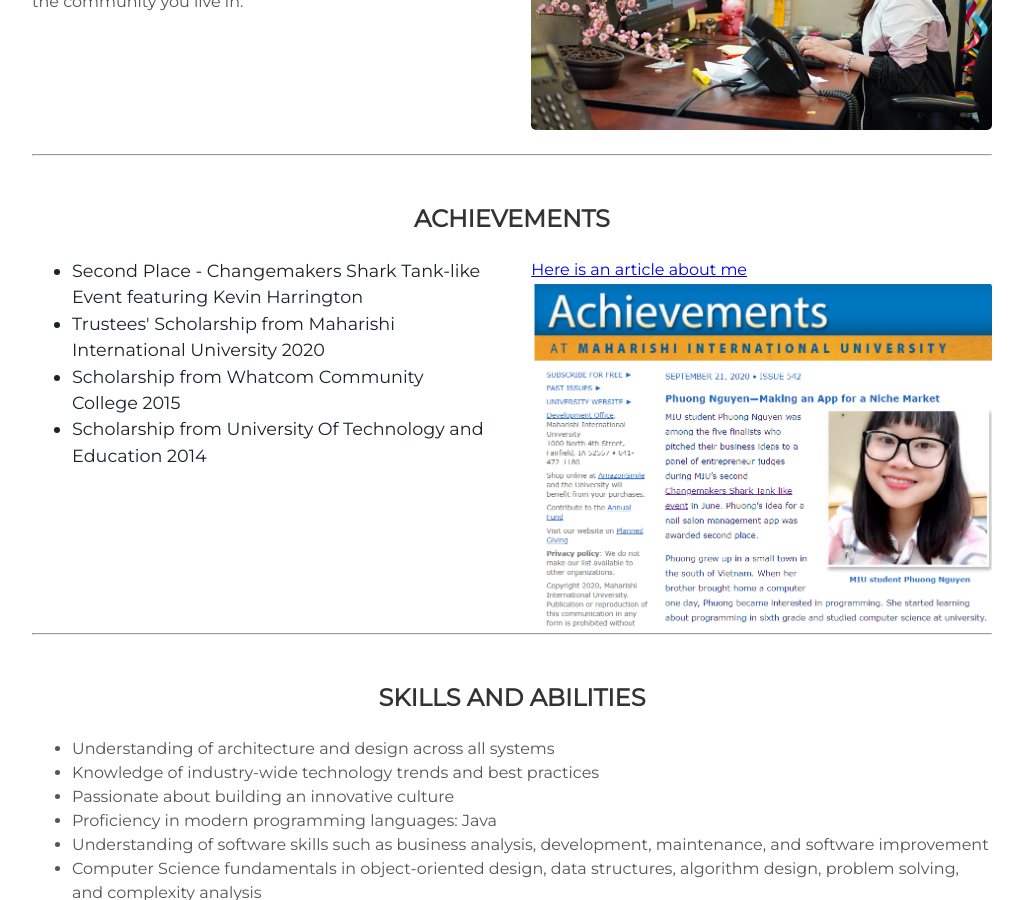
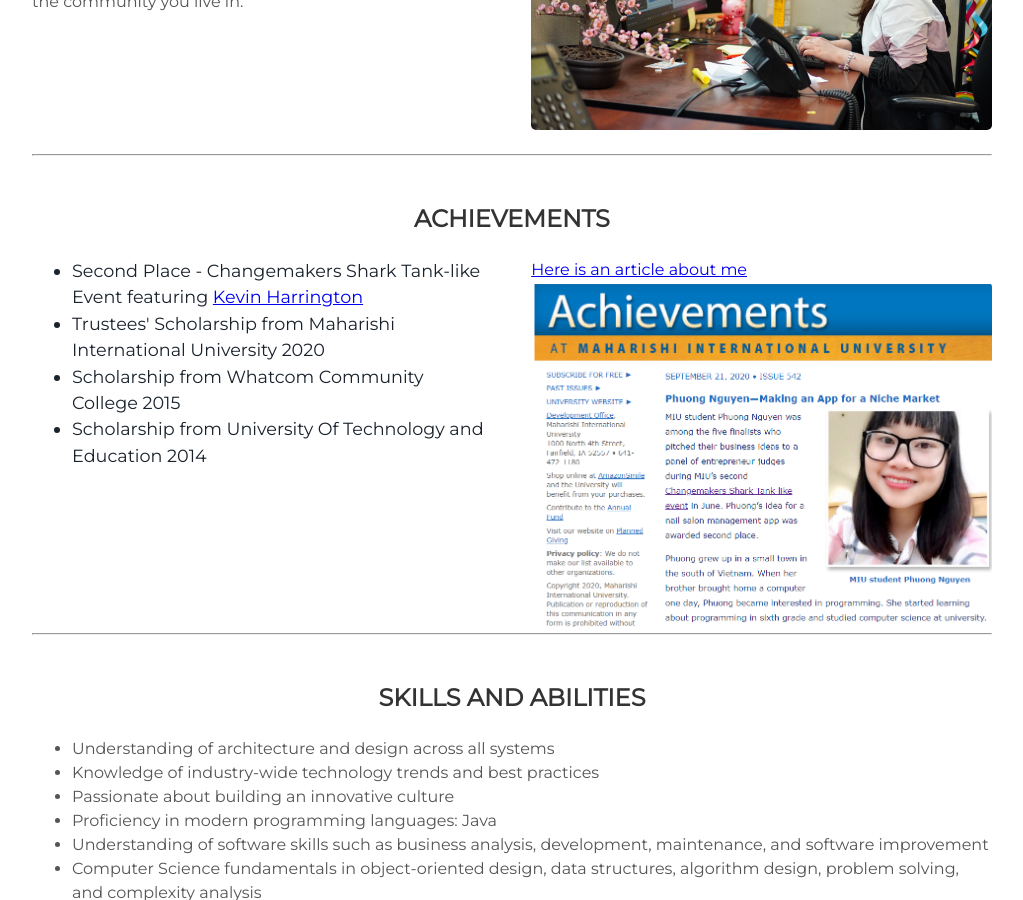
Before and after one commit to phuongnguyen0610/phuongnguyen0610.github.io, a Jekyll site: the page built from index.html, in a window 1280 px wide and 900 px high, scrolled down 1180 px. Shown: the whole window, without its empty margins (128-1151 px from the left). Built offline with Jekyll 4.4.1, drawn with Linux system fonts in a browser that asks for light colours; part of the change alters nothing that is shown.

```diff
--- a/_includes/about.html
+++ b/_includes/about.html
@@ -27,7 +27,7 @@
       </div>
       <div class="contents">
         <ul>
-          <li>Second Place - Changemakers Shark Tank-like Event featuring Kevin Harrington</li>
+          <li>Second Place - Changemakers Shark Tank-like Event featuring <a href="https://kevinharrington.tv/about-kevin/">Kevin Harrington</a></li>
           <li>Trustees' Scholarship from Maharishi International University 2020</li>
           <li>Scholarship from Whatcom Community College 2015</li>
           <li>Scholarship from University Of Technology and Education 2014</li>
```
